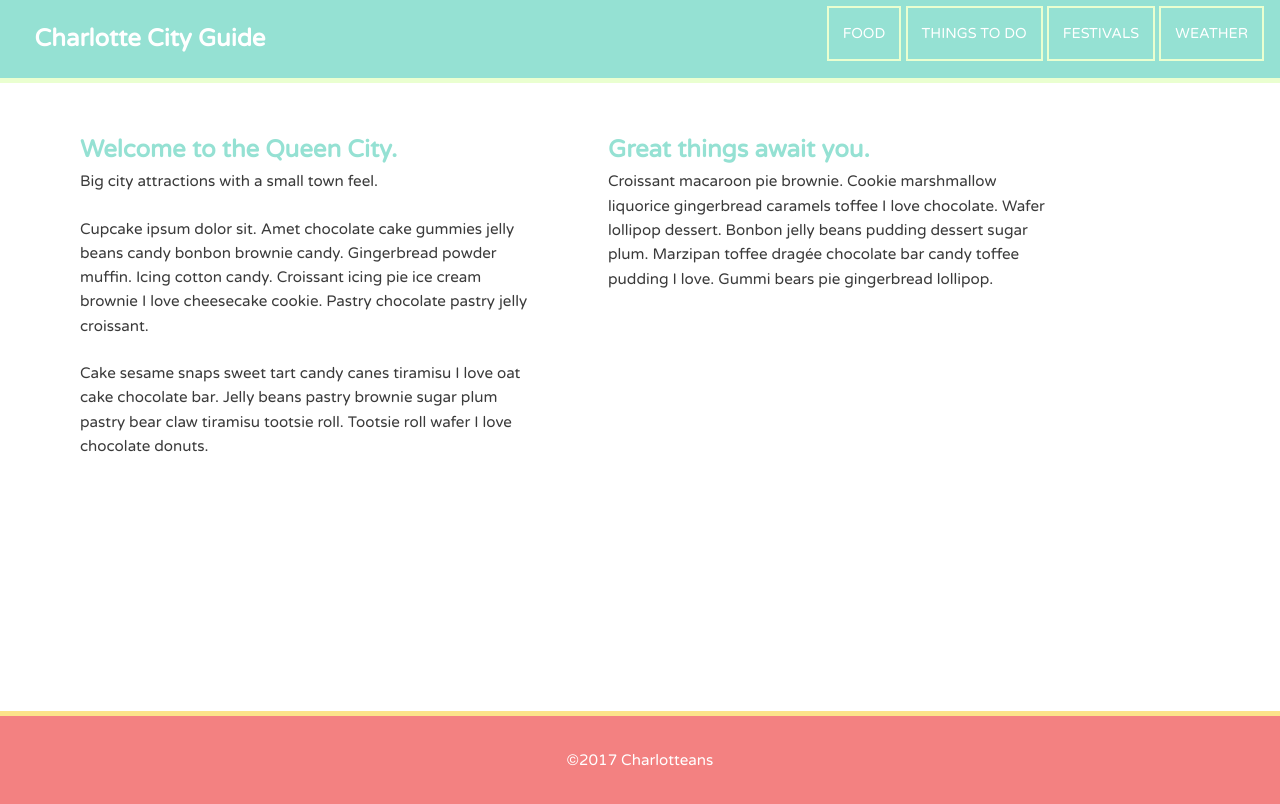
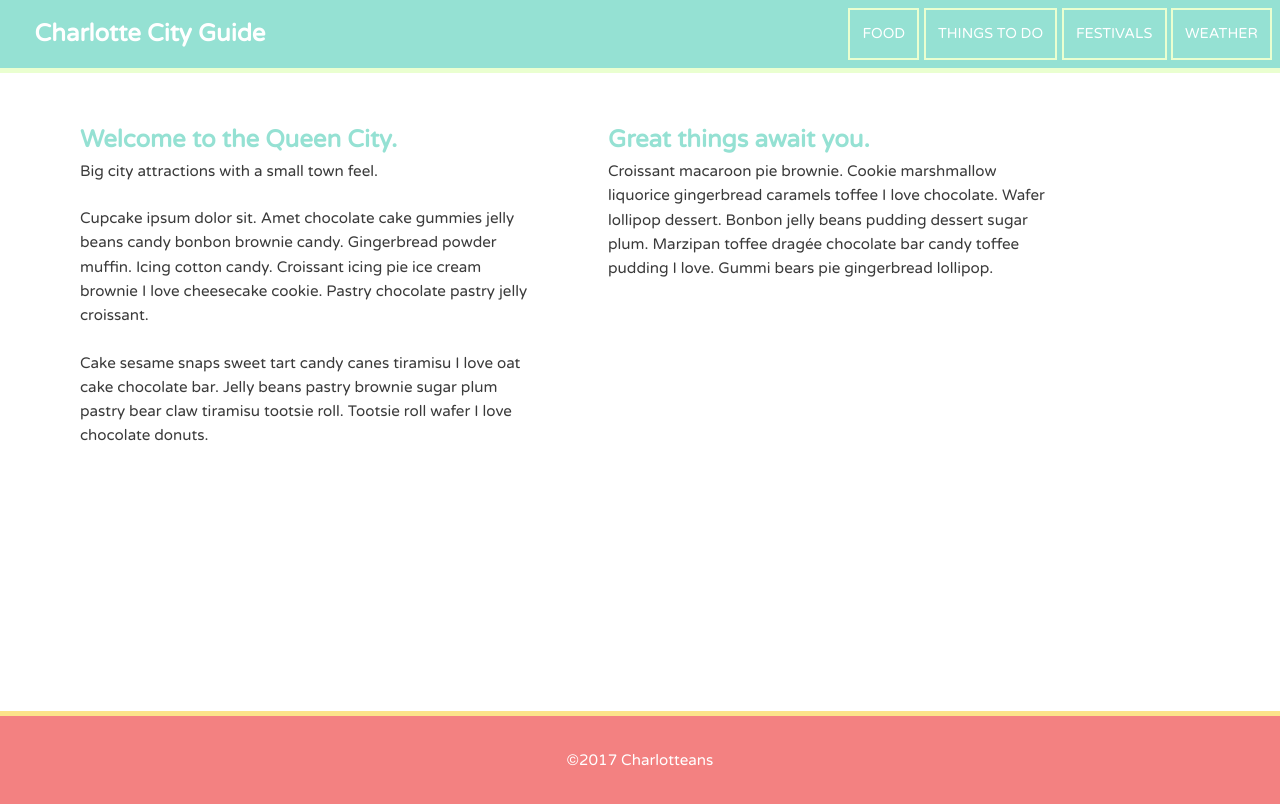
Before and after one commit to cowlesrk/charlotte-city-guide, a plain HTML site: page index.html in a window 1280 px wide. Drawn offline with Linux system fonts and the light colour scheme.

Commit message:
fixed navbar padding

```diff
--- a/css/style.css
+++ b/css/style.css
@@ -29,12 +29,12 @@ h1, h2, h3 {
 	color: #95E1D3;
 }
 
-ul {
-	padding-bottom: 5px;
+img {
+	max-width: 100%;
 }
 
-img {
-	max-width: 100%;
+ul {
+	padding-bottom: 1em;
 }
 
 /* =================================
@@ -47,20 +47,19 @@ img {
 
 .name {
 	margin: 0;
-	padding: 20px 0 0 0;
+	padding: 15px 0 0 0;
 	font-size: 1.5em;
 }
 
 .main-nav {
-	margin-top: 0;
-	margin-bottom: 6px;
+	margin-left: .5em;
 }
 
 .main-nav li {
 	text-align: center;
 	border: 2px solid #EAFFD0;
-	margin-top: 6px;
-	margin-bottom: 6px;
+	margin-top: .5em;
+	margin-bottom: .5em;
 	padding: .5em;
 
 }
@@ -76,7 +75,7 @@ img {
 
 
 .main-nav a {
-	padding: 6px 6px;
+	padding: .3em;
 	display: block;
 }
 
@@ -84,7 +83,7 @@ img {
 
 .header-container {
 	padding-left: 0;
-	padding-right: 1em;
+	padding-right: .5em;
 	padding-bottom: 0;
 }
 
@@ -146,6 +145,10 @@ img {
 		overflow: auto;
 	}
 
+	ul {
+		padding: 0;
+	}
+
 	/* ---- Columns ---- */
 
 	.col1, .col2 {
```
